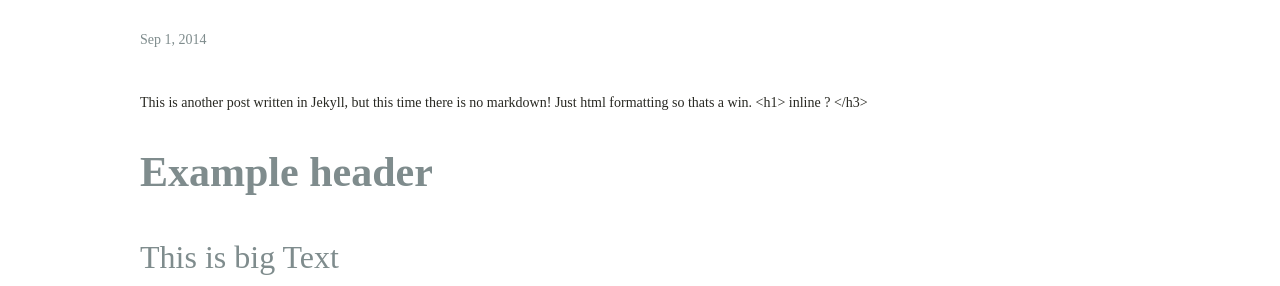
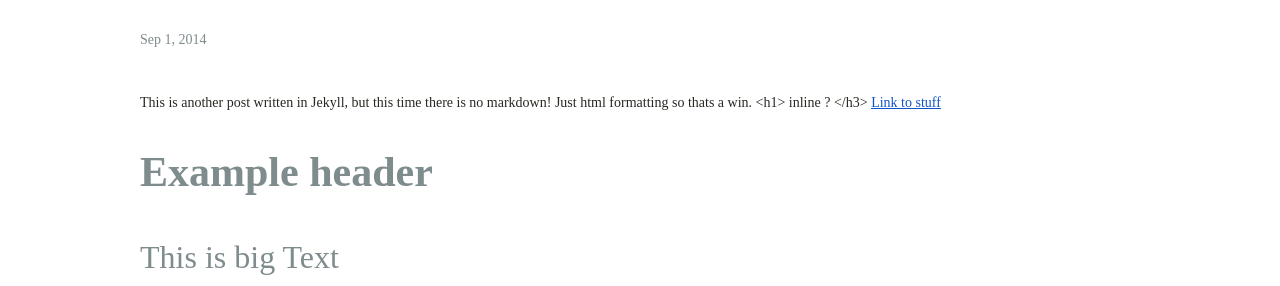
Before and after one commit to CarganCode/CarganCode.github.io, a Jekyll site: the page built from _posts/2014-9-1-Untitled_document.md, in a window 1280 px wide. Shown: the part 303-589 px from the top of the page. Built offline with Jekyll 4.4.1, drawn with Linux system fonts in a browser that asks for light colours.

Commit message:
Posting Untitled document to blog

```diff
--- a/_posts/2014-9-1-Untitled_document.md
+++ b/_posts/2014-9-1-Untitled_document.md
@@ -3,9 +3,12 @@ layout: post
 title: Untitled document
 date: 2014-09-01T14:51:11.002Z
 ---
-<body class="c7">
+<body class="c8">
    <p style="widows:2;orphans:2;direction:ltr">
       <span>This is another post written in Jekyll, but this time there is no markdown! Just html formatting so thats a win. &lt;h1&gt; inline ? &lt;/h3&gt;</span>
+      <span style="color:#1155cc;text-decoration:underline">
+         <a href="http://www.google.com/url?q=http%3A%2F%2Fteentechny.org&amp;sa=D&amp;sntz=1&amp;usg=AFQjCNEEv18qt_5QBTG6P5DhLE49tZKwsA" style="color:inherit;text-decoration:inherit">Link to stuff</a>
+      </span>
    </p>
    <h2 style="widows:2;orphans:2;direction:ltr;page-break-after:avoid">
       <a name="h.dwku88qai5ne" />
```
